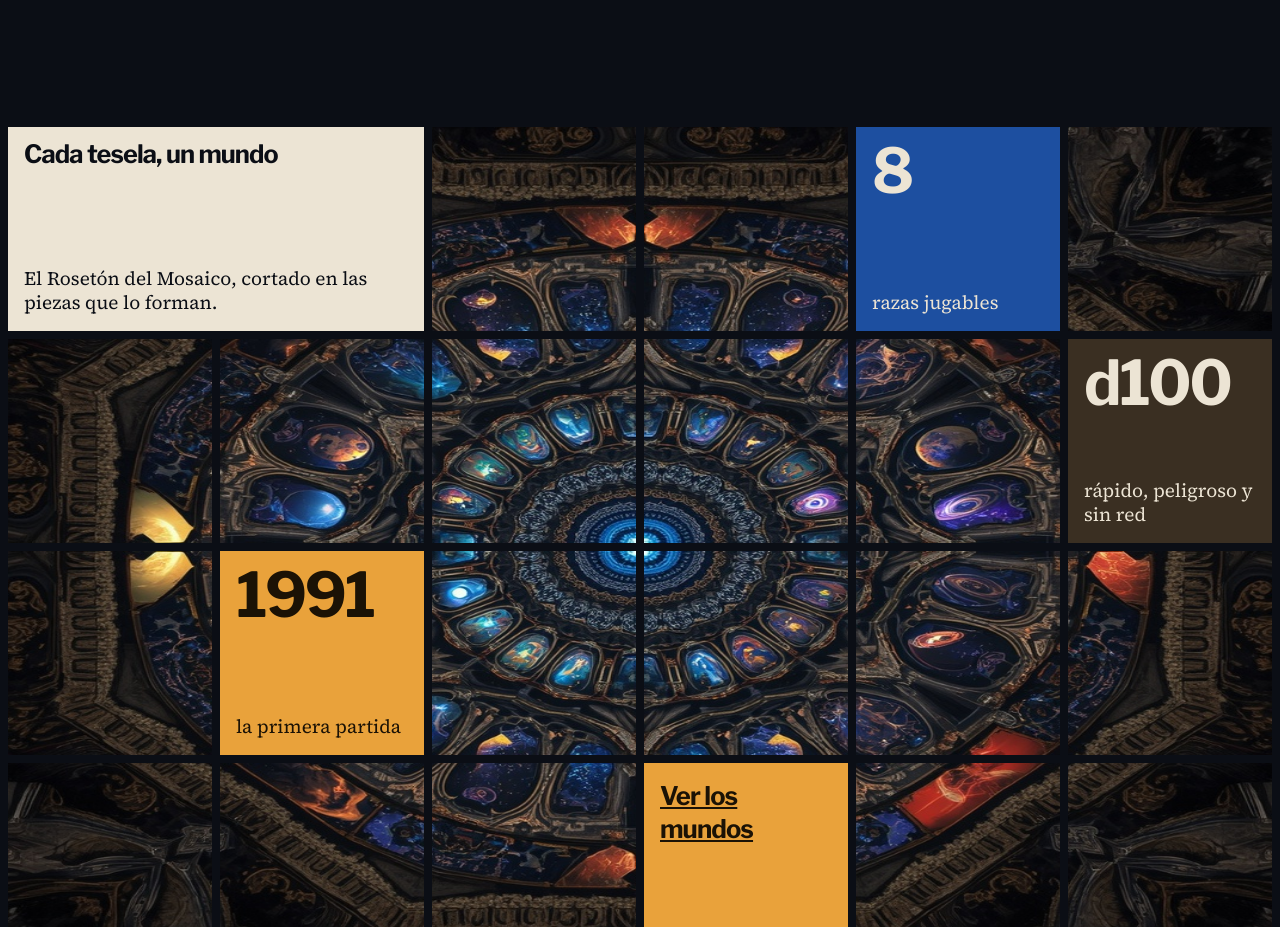
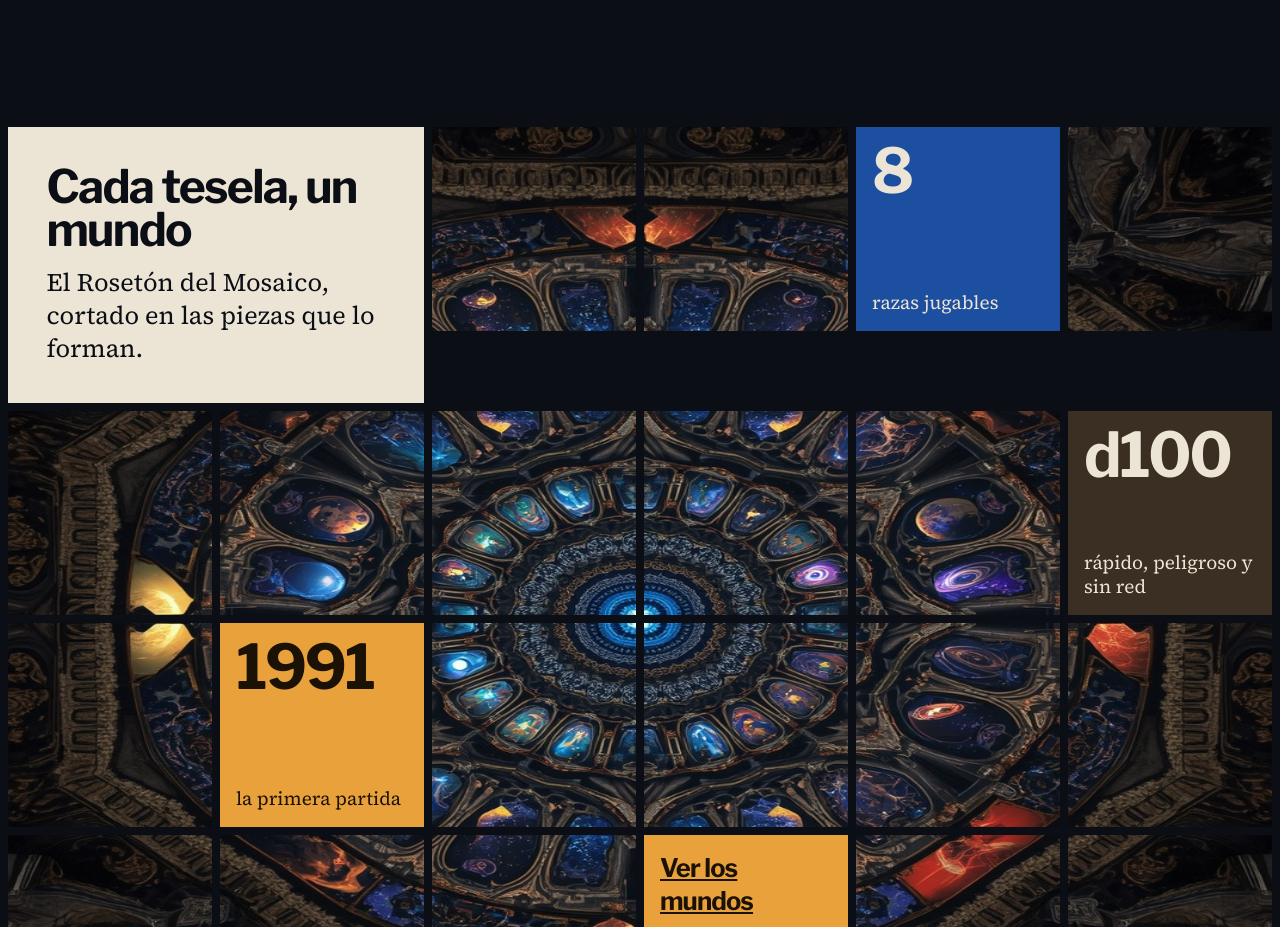
Before and after one commit to sir-seawolf/senda-de-los-errantes, a plain HTML site: page index.html in a window 1280 px wide. Shown: the part 3760-4687 px from the top of the page. Drawn offline with nearby package versions, Linux system fonts and the light colour scheme.

Commit message:
Publica: tesela de titulo del Mosaico centrada

```diff
--- a/index.html
+++ b/index.html
@@ -85,6 +85,9 @@ a.tile{text-decoration:none;transition:background-color 180ms ease}
 .mosaic .c p{font-size:var(--step-body);line-height:1.3}
 .mosaic .c .d{font-size:var(--step-lead)}
 .mosaic .c--h{background:var(--ink);color:var(--bg);aspect-ratio:auto}
+.mosaic .c.c--h{justify-content:center;gap:1rem;padding:clamp(20px,3vw,44px)}
+.mosaic .c--h .d{font-size:clamp(30px,3.6vw,60px)}
+.mosaic .c--h p{font-size:var(--step-lead);line-height:1.3;max-width:26ch}
 .mosaic .c--blue{background:var(--blue);color:var(--blue-ink)}
 .mosaic .c--stone{background:var(--stone);color:var(--stone-ink)}
 .mosaic .c--amber{background:var(--accent);color:var(--accent-ink)}
```
Also changed, not shown: build_date.txt.
